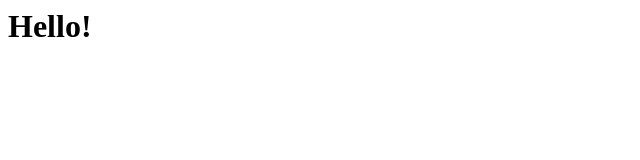
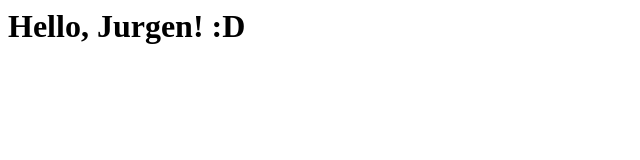
Before and after one commit to vxnity/my-project, a plain HTML site: page index.html in a window 1280 px wide. Shown: the whole page, without its empty margins (0-640 px from the left). Drawn offline with Linux system fonts and the light colour scheme.

Commit message:
Update index.html

```diff
--- a/index.html
+++ b/index.html
@@ -1 +1 @@
-<h1>Hello!</h1>
+<h1>Hello, Jurgen! :D</h1>
```
